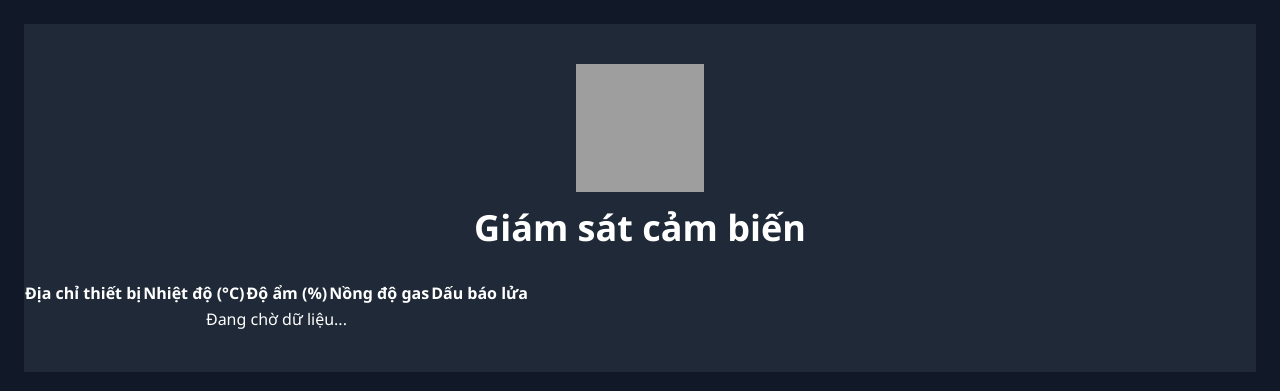
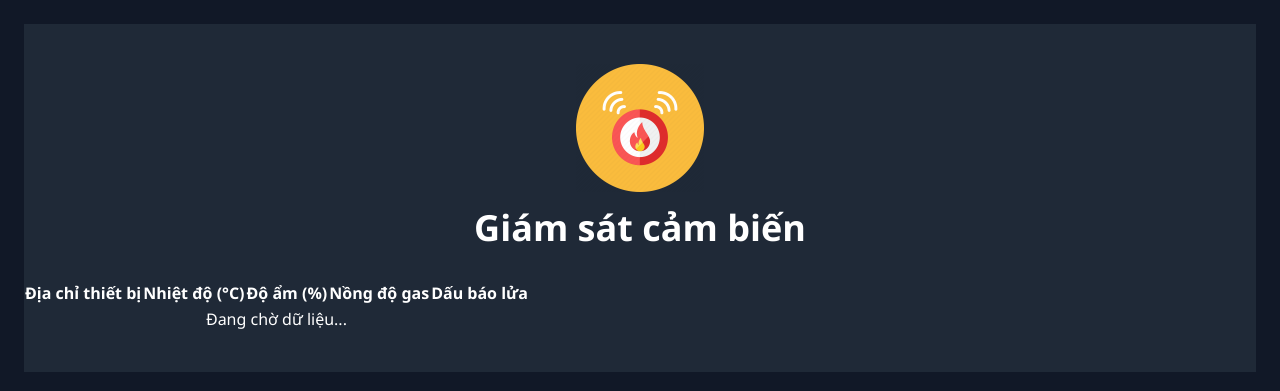
Before and after one commit to huy-893344/fire-alarm-flask, a Flask app: page /dashboard in a window 1280 px wide. Shown: the part 60-451 px from the top of the page. Run offline with Flask 3, Linux system fonts and the light colour scheme; the visitor is signed in with stand-in values (Sample User, id 1); some libraries are stand-ins or nearby versions; grey boxes are pictures that could not be loaded.

Commit message:
Update dashboard.html

```diff
--- a/templates/dashboard.html
+++ b/templates/dashboard.html
@@ -5,7 +5,7 @@
 <div class="bg-gray-800 py-10">
   <!-- Icon and Title Section -->
   <div class="container mx-auto text-center mb-8">
-    <img src="{{ url_for('static', filename='img/fire_sensor.png') }}" alt="Sensor Icon" class="mx-auto w-32 h-32 mb-4" />
+    <img src="{{ url_for('static', filename='img/node.png') }}" alt="Sensor Icon" class="mx-auto w-32 h-32 mb-4" />
     <h1 class="text-4xl font-bold text-white">Giám sát cảm biến</h1>
   </div>
 
```
